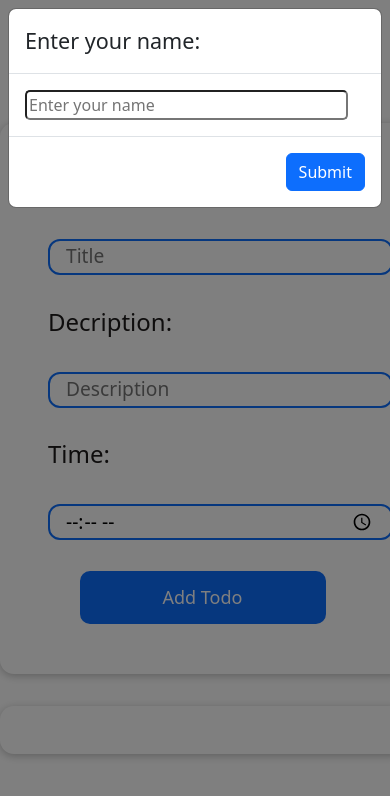
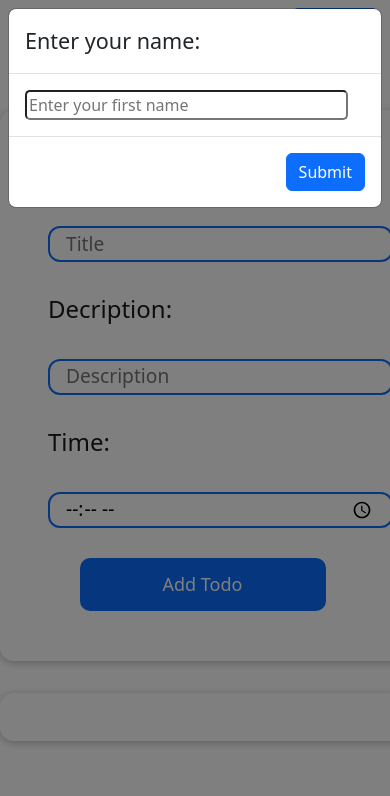
Before and after one commit to Jude-dev46/Todo-App, a React (Create React App) app: page / in a window 390 px wide. Shown: the top 796 px of the page. Built offline with nearby package versions, Linux system fonts and the light colour scheme.

Commit message:
final check

```diff
--- a/src/App.css
+++ b/src/App.css
@@ -1,4 +1,12 @@
+.input {
+  width: 450px;
+  border-radius: 5px;
+}
+
 @media (max-width: 425px) {
+  .header {
+    width: 425px;
+  }
   .input {
     width: 95%;
     border-radius: 5px;
@@ -8,6 +16,7 @@
 @media (max-width: 375px) {
   .header {
     width: 375px;
+    padding-right: 2rem;
   }
   .input {
     width: 300px;
--- a/src/App.js
+++ b/src/App.js
@@ -19,6 +19,10 @@ function App() {
     const name = nameRef.current.value;
     setUserName(name);
     setShow(false);
+
+    if (userName === "") {
+      setShow(true);
+    }
   };
 
   // Adding new todos
@@ -60,7 +64,7 @@ function App() {
         <Modal.Body>
           <input
             type="text"
-            placeholder="Enter your name"
+            placeholder="Enter your first name"
             className="input"
             ref={nameRef}
           />
--- a/src/components/Header.module.css
+++ b/src/components/Header.module.css
@@ -12,6 +12,16 @@
   cursor: pointer;
 }
 
+@media (max-width: 425px) {
+  .header {
+    width: 280px;
+    padding-left: 2rem;
+  }
+  .header h1 {
+    width: 350px;
+  }
+}
+
 @media (max-width: 320px) {
   .header {
     width: 320px;
--- a/src/components/Input.js
+++ b/src/components/Input.js
@@ -41,8 +41,8 @@ const Input = (props) => {
 
     setReminder(inputs.enteredTime);
 
-    if (isPlaying) {
-      setIsPlaying(false);
+    if (!isPlaying) {
+      audio.pause();
     }
   };
 
```
